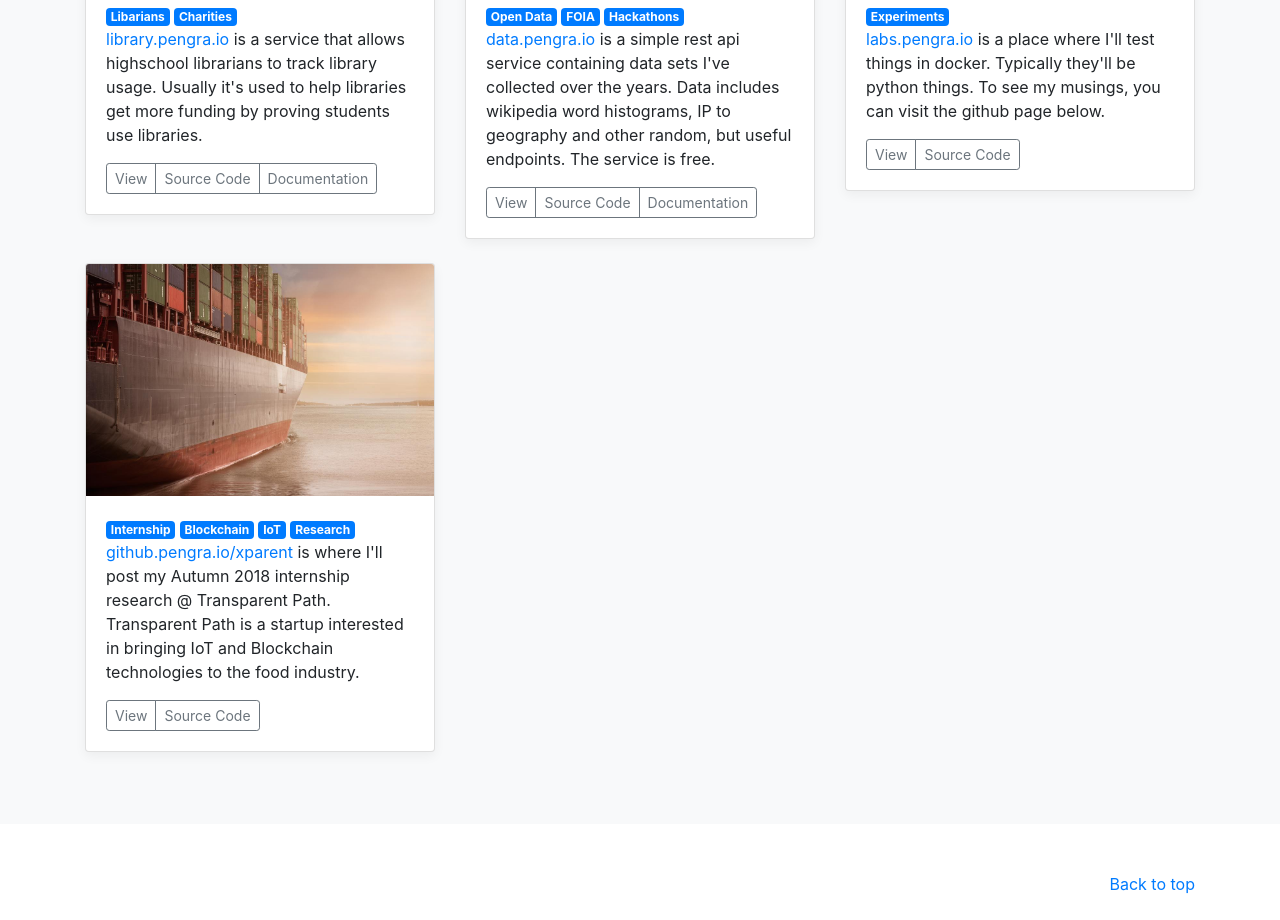
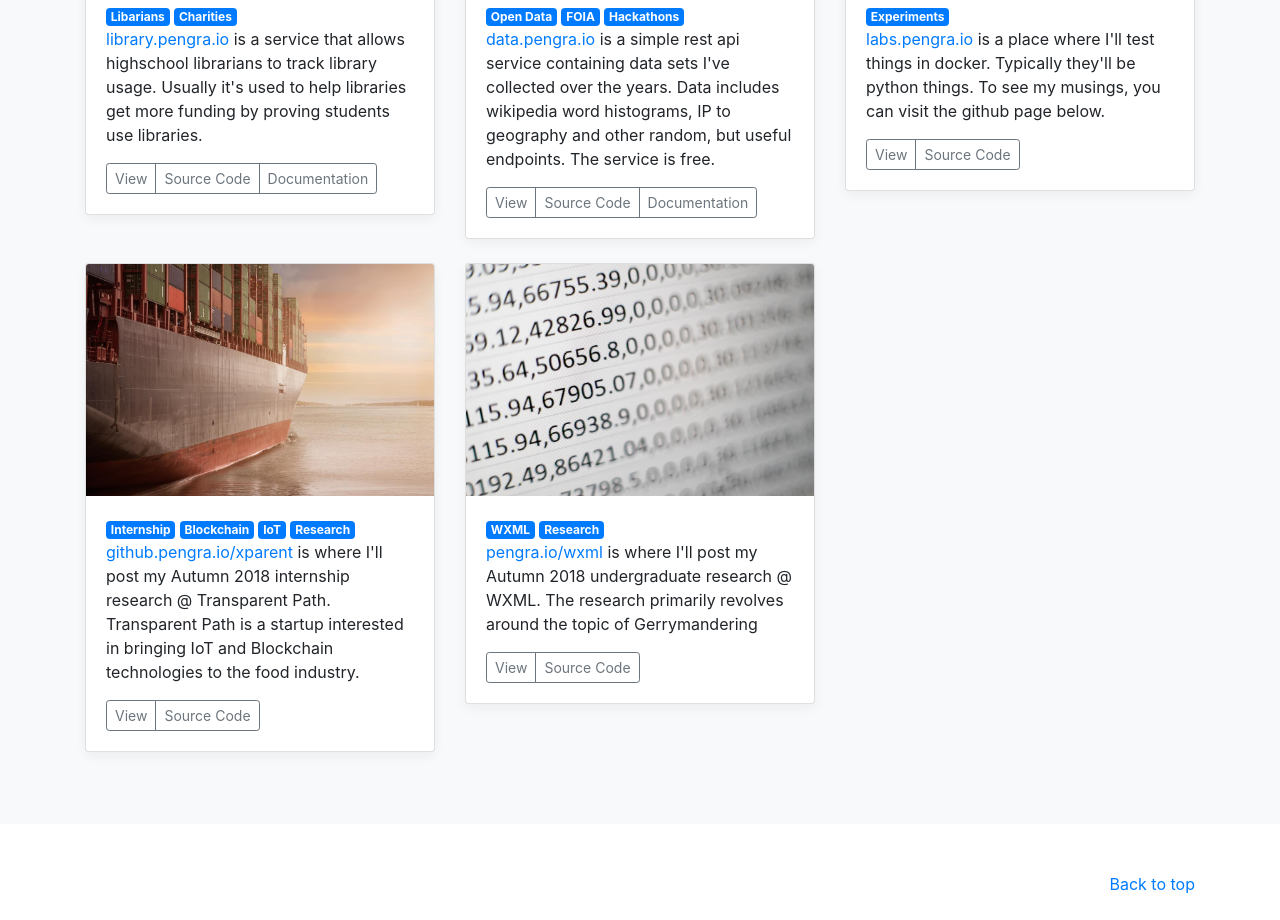
Before and after one commit to pengra/pengra.github.io, a plain HTML site: page index.html in a window 1280 px wide. Shown: the part 857-1777 px from the top of the page. Drawn offline with nearby package versions, Linux system fonts and the light colour scheme.

Commit message:
add wxml link

```diff
--- a/index.html
+++ b/index.html
@@ -168,6 +168,29 @@
               </div>
           </div>
 
+          <div class="col-md-4">
+            <div class="card mb-4 box-shadow">
+            <img class="card-img-top" src="/numbers.jpg" alt="Card image cap">
+            <div class="card-body">
+                <p class="card-text">
+                <span class="badge badge-primary">WXML</span>
+                <span class="badge badge-primary">Research</span>
+                <br/>
+                <a href="https://pengra.io/wxml">pengra.io/wxml</a>
+                is where I'll post my Autumn 2018 undergraduate research @ WXML.
+                The research primarily revolves around the topic of Gerrymandering
+                <br/>
+                </p>
+                <div class="d-flex justify-content-between align-items-center">
+                <div class="btn-group">
+                    <a href="https://pengra.io/wxml" type="button" class="btn btn-sm btn-outline-secondary">View</a>
+                    <a href="https://github.com/pengra/wxml/" type="button" class="btn btn-sm btn-outline-secondary">Source Code</a>
+                </div>
+                </div>
+            </div>
+            </div>
+        </div>
+
       </div>
 
     </main>
```
Also changed, not shown: numbers.jpg (added).
